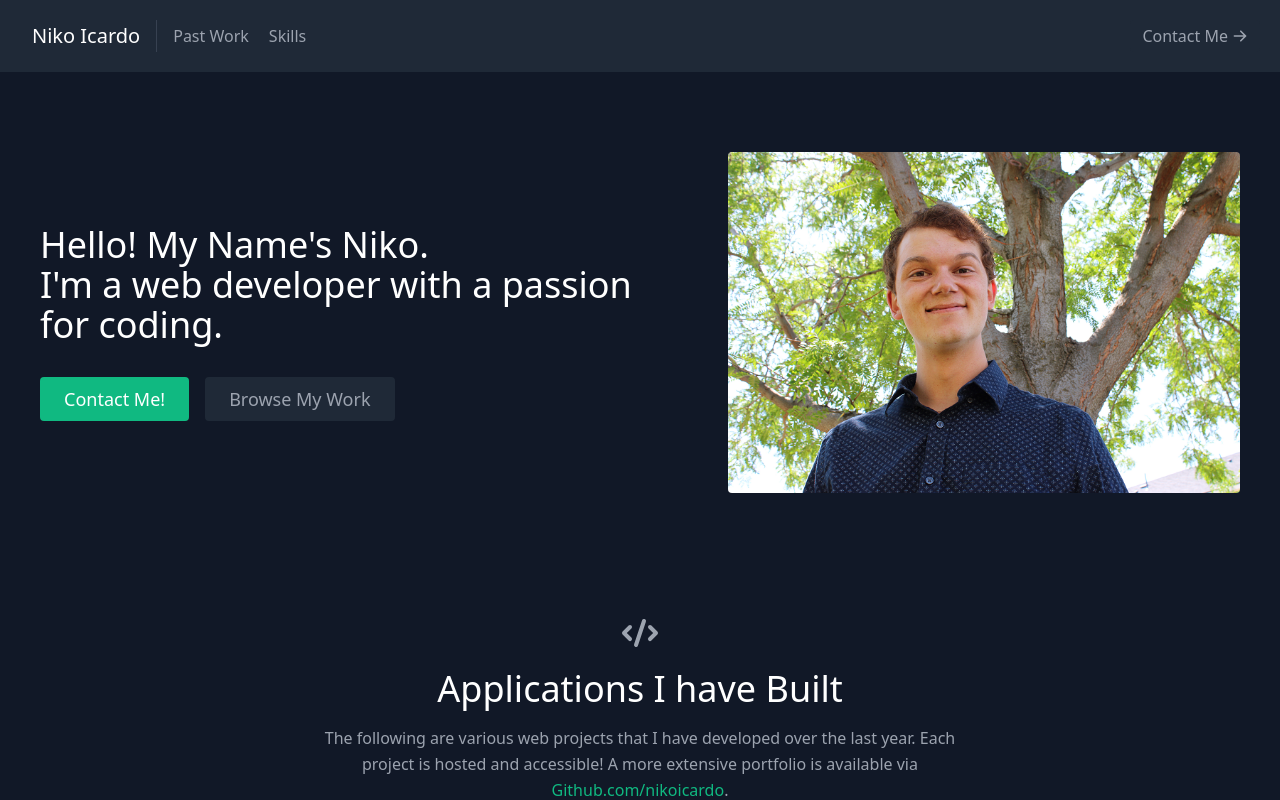
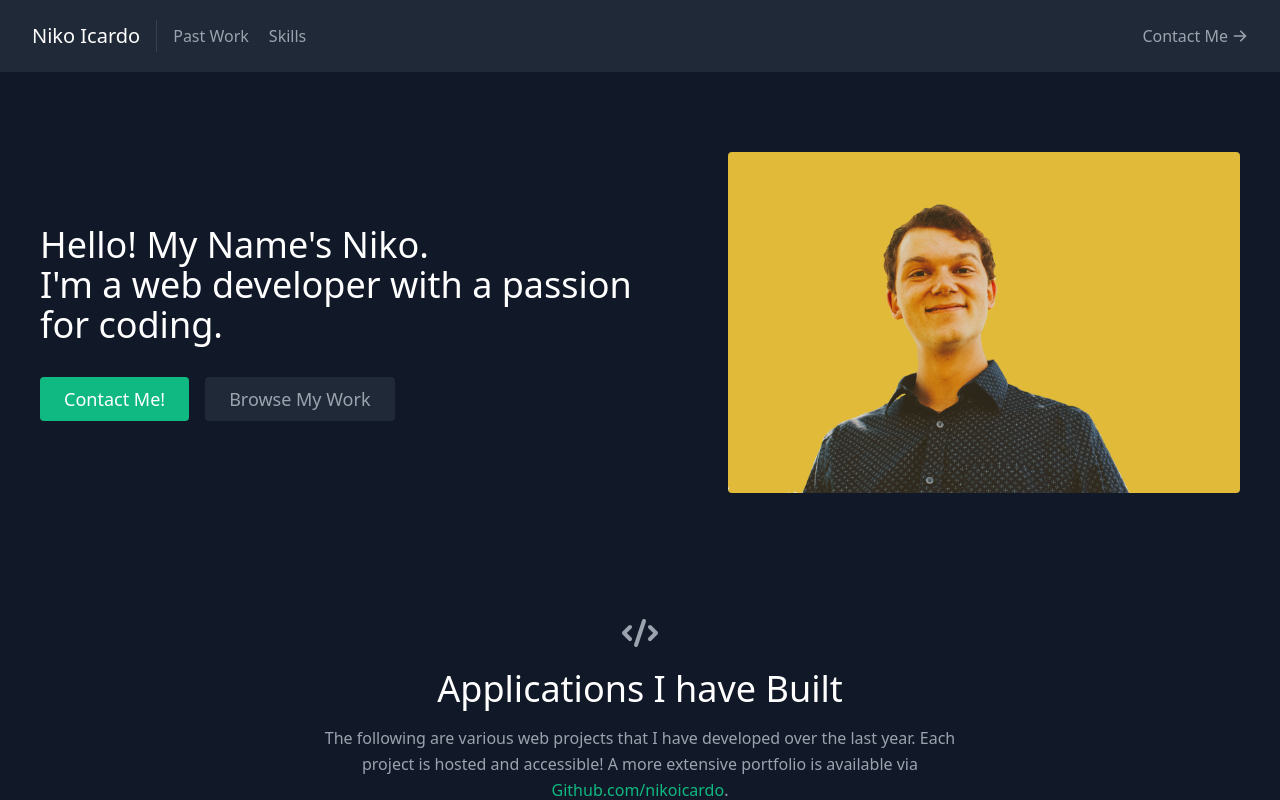
Before and after one commit to NikoIcardo/my-portfolio, a React (Create React App) app: page / in a window 1280 px wide. Shown: the top 800 px of the page. Built offline with nearby package versions, Linux system fonts and the light colour scheme.

Commit message:
Changed My photo, and added some other edits.

```diff
--- a/src/components/About.js
+++ b/src/components/About.js
@@ -30,7 +30,7 @@ const About = () => {
           <img
             className="object-cover object-center rounded"
             alt="hero"
-            src="./me.png"
+            src="./me1_2.jpg"
           />
         </div>
       </div>
--- a/src/data.js
+++ b/src/data.js
@@ -9,9 +9,9 @@ export const projects = [
   },
   {
     title: "Sight Seeing",
-    subtitle: "React",
+    subtitle: "MERN STACK",
     description:
-      "Please see my Github Sight Seeing Repository. No login presently available as I am currently connecting the backend.",
+      "A MERN Stack social media project. Upload photos, share them with other users, and go Sight Seeing.",
     image: "./project-sightseeing.gif",
     link: "https://admiring-austin-7c036d.netlify.app",
   },
```
Also changed, not shown: public/me1_2.jpg (added).
